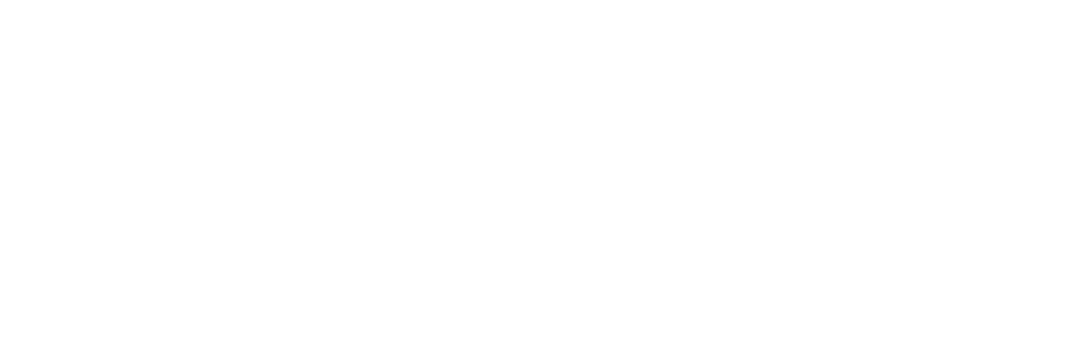
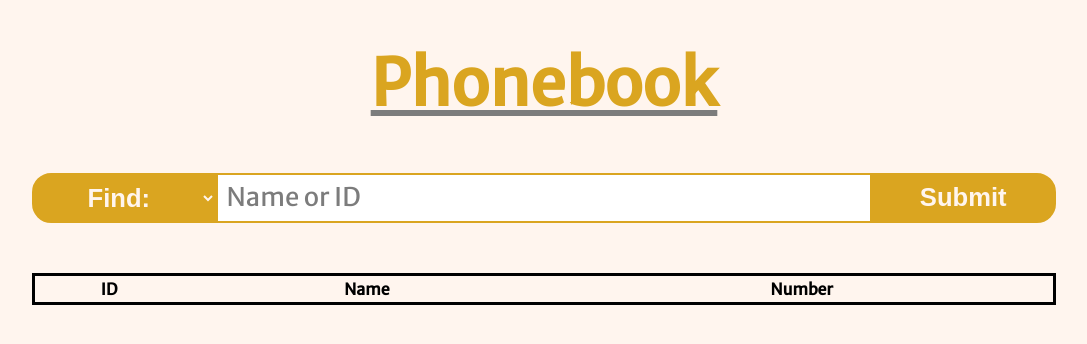
Before and after one commit to michael-lugashi/cyber4s-07-11-2021-group-work, a website built with webpack: page src/template.html in a window 1280 px wide. Shown: the whole page, without its empty margins (96-1183 px from the left). Built offline with nearby package versions, Linux system fonts and the light colour scheme.

Commit message:
styling of the front and floating point labels

```diff
--- a/package.json
+++ b/package.json
@@ -29,6 +29,7 @@
     "webpack-cli": "^4.9.1"
   },
   "dependencies": {
+    "axios": "^0.24.0",
     "cors": "^2.8.5",
     "express": "^4.17.1",
     "morgan": "^1.10.0"
--- a/src/main.js
+++ b/src/main.js
@@ -1,2 +1,31 @@
 'use strict'
 import style from './styles.css'
+
+const axios = require('axios');
+
+userActionForm.addEventListener('submit', formAction)
+userAction.addEventListener('input', inputStyling)
+
+function formAction(event){
+    event.preventDefault()
+    console.log(event)
+    if (userAction.value === 'findContact'){
+        console.log('find')
+    }
+    if (userAction.value === 'deleteContact'){
+        console.log('delete')
+    }
+    if (userAction.value === 'addContact'){
+        console.log('add')
+    }
+}
+
+function inputStyling(){
+    if (userAction.value === 'addContact'){
+        inputNameOrId.style["width"] = "25vw";
+        inputPhoneNumber.hidden = false
+    } else {
+        inputNameOrId.style["width"] = "50vw";
+        inputPhoneNumber.hidden = true
+    }
+}
--- a/src/styles.css
+++ b/src/styles.css
@@ -0,0 +1,134 @@
+@import url('https://fonts.googleapis.com/css2?family=Merriweather+Sans&display=swap');
+
+body {
+  background-color: seashell;
+  font-family: 'Merriweather Sans', sans-serif;
+}
+#title {
+  text-align: center;
+  color: goldenrod;
+  font-size: 5vw;
+  text-decoration: underline rgb(124, 124, 124);
+}
+#userActionForm {
+  margin: auto;
+  margin-top: 50px;
+  display: flex;
+  justify-content: center;
+  width: 80vw;
+  font-size: 2vw;
+}
+#userAction,
+.userInput,
+#submit {
+  height: 3vw;
+  border: solid goldenrod;
+  font-size: inherit;
+  padding: 0.3vw;
+  border-width: 0.2vw;
+  /* the following ensures they're all using the same box-model for rendering */
+  -moz-box-sizing: content-box; /* or `border-box` */
+  -webkit-box-sizing: content-box;
+  box-sizing: content-box;
+}
+#userAction {
+  width: 15vw;
+  text-align: center;
+  background-color: goldenrod;
+  color: seashell;
+  font-weight: bold;
+  border-radius: 1.5vw 0px 0px 1.5vw;
+}
+#userAction:focus {
+  outline: none;
+}
+.options {
+  background-color: rgb(124, 124, 124);
+}
+/* remove num scroll */
+/* Chrome, Safari, Edge, Opera */
+.userInput::-webkit-outer-spin-button,
+.userInput::-webkit-inner-spin-button {
+  -webkit-appearance: none;
+  margin: 0;
+}
+/* Firefox */
+input[type=number] {
+  -moz-appearance: textfield;
+}
+
+#inputNameOrId {
+    width: 50vw;
+}
+/* #inputPhoneNumber {
+    border-left: solid;
+} */
+
+/* custom floating label start */
+.floatingLabel {
+  position: relative;
+}
+.userInputLabel {
+  position: absolute;
+  visibility: hidden;
+  top: 0.7vw;
+  left: 0.7vw;
+  color: rgb(124, 124, 124);
+}
+.userInput {
+  width: 25vw;
+  border-width: 0.2vw 0 0.2vw 0;
+  padding-left: 0.7vw;
+  color: rgb(124, 124, 124);
+}
+.userInput:focus {
+  outline: none;
+  height: 2.4vw !important;
+  padding-top: 0.9vw;
+}
+.userInput::placeholder {
+  color: rgb(124, 124, 124);
+  font-family: 'Merriweather Sans', sans-serif;
+  font-size: 2vw;
+}
+.userInput:focus::placeholder {
+  color: transparent;
+}
+.floatingLabel:focus-within .userInputLabel {
+  transition: 0.5s;
+  visibility: visible;
+  font-size: 1vw;
+  top: 0.3vw;
+  left: 0.7vw;
+  color: goldenrod;
+}
+.userInput:not(:placeholder-shown) + .userInputLabel {
+  visibility: visible;
+  font-size: 1vw;
+  top: 0.3vw;
+  left: 0.7vw;
+  color: goldenrod;
+}
+
+.userInput:not(:placeholder-shown) {
+  height: 2.4vw !important;
+  padding-top: 0.9vw;
+}
+/* custom floating label end */
+#submit {
+  width: 15vw;
+  background-color: goldenrod;
+  color: seashell;
+  font-weight: bold;
+  border-radius: 0px 1.5vw 1.5vw 0px;
+}
+#submit:hover {
+  background-color: rgb(124, 124, 124);
+}
+
+#phonebook {
+  margin: auto;
+  margin-top: 50px;
+  border: solid;
+  width: 80vw;
+}
--- a/src/template.html
+++ b/src/template.html
@@ -1,12 +1,38 @@
 <!DOCTYPE html>
 <html lang="en">
-<head>
-    <meta charset="UTF-8">
-    <meta http-equiv="X-UA-Compatible" content="IE=edge">
-    <meta name="viewport" content="width=device-width, initial-scale=1.0">
+  <head>
+    <meta charset="UTF-8" />
+    <meta http-equiv="X-UA-Compatible" content="IE=edge" />
+    <meta name="viewport" content="width=device-width, initial-scale=1.0" />
     <title><%= htmlWebpackPlugin.options.title %></title>
-</head>
-<body>
-
-</body>
+  </head>
+  <body>
+    <h1 id="title">Phonebook</h1>
+    <form id="userActionForm">
+      <select id="userAction" required>
+        <option value="findContact" class="options" selected>Find:</option>
+        <option value="deleteContact" class="options">Delete:</option>
+        <option value="addContact" class="options">Add:</option>
+      </select>
+      <div class="floatingLabel">
+          <input required type="text" placeholder="Name or ID" id="inputNameOrId" class="userInput" name="inputNameOrId" />
+          <label for="inputNameOrId" class="userInputLabel">Name or ID</label>
+      </div>
+      <div class="floatingLabel">
+        <input hidden type="number" placeholder="Phone Number" id="inputPhoneNumber" class="userInput" name="inputPhoneNumber" />
+        <label for="inputPhoneNumber" class="userInputLabel">Phone Number</label>
+    </div>
+      <button id="submit" type="submit" value="submit">Submit</button>
+    </form>
+    <table class="" id="phonebook">
+      <thead>
+        <tr>
+          <th scope="col" class="borderCorner1">ID</th>
+          <th scope="col">Name</th>
+          <th scope="col" class="borderCorner2">Number</th>
+        </tr>
+      </thead>
+      <tbody id="phonebookInfo"></tbody>
+    </table>
+  </body>
 </html>
--- a/webpack.config.js
+++ b/webpack.config.js
@@ -20,7 +20,7 @@ module.exports = {
     ],
   },
   plugins: [
-    new CleanWebpackPlugin(),
+    // new CleanWebpackPlugin(),
       new HtmlWebpackPlugin({
       template: './src/template.html',
       title: 'index',
```
Also changed, not shown: dist/index.html, 3 other files.
